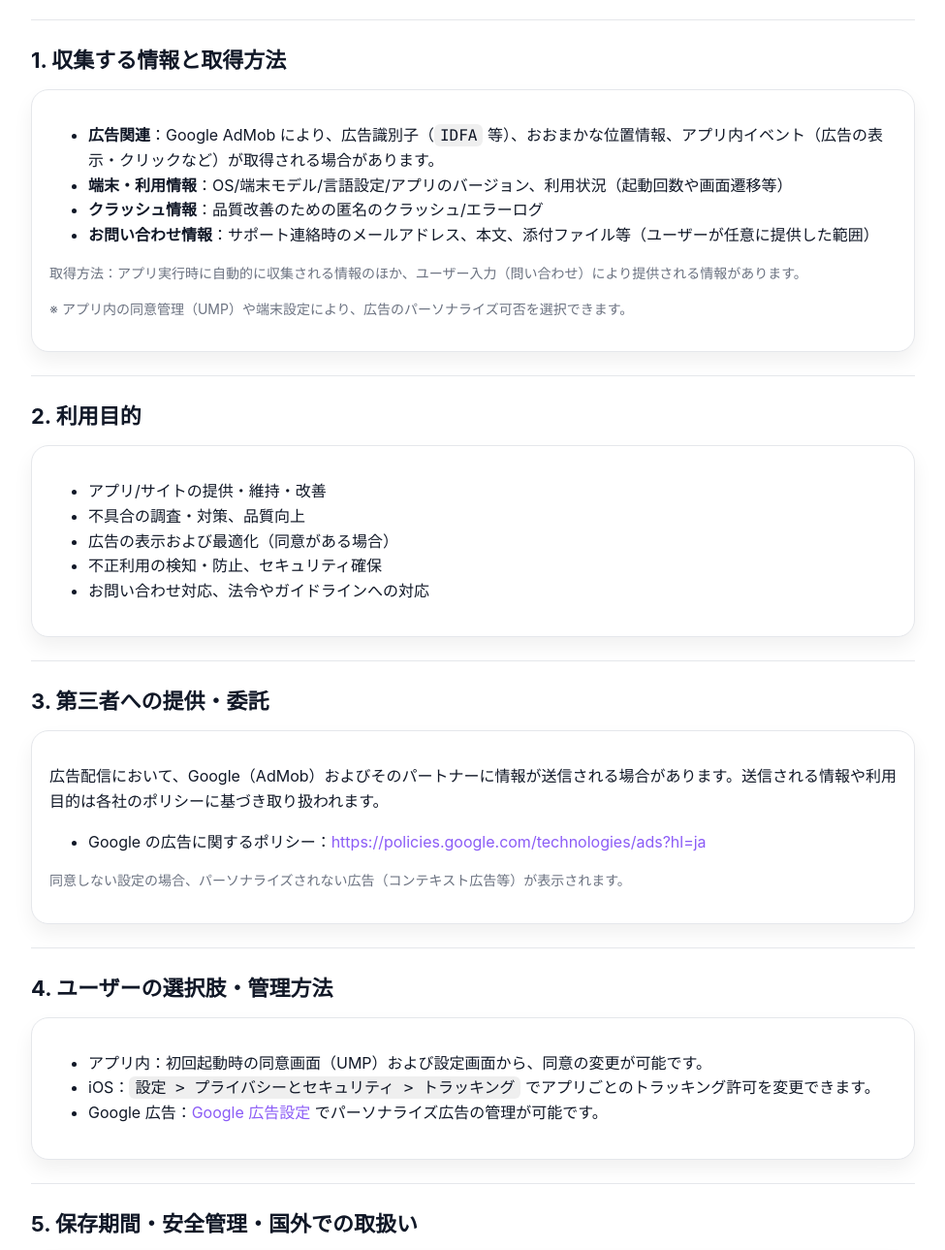
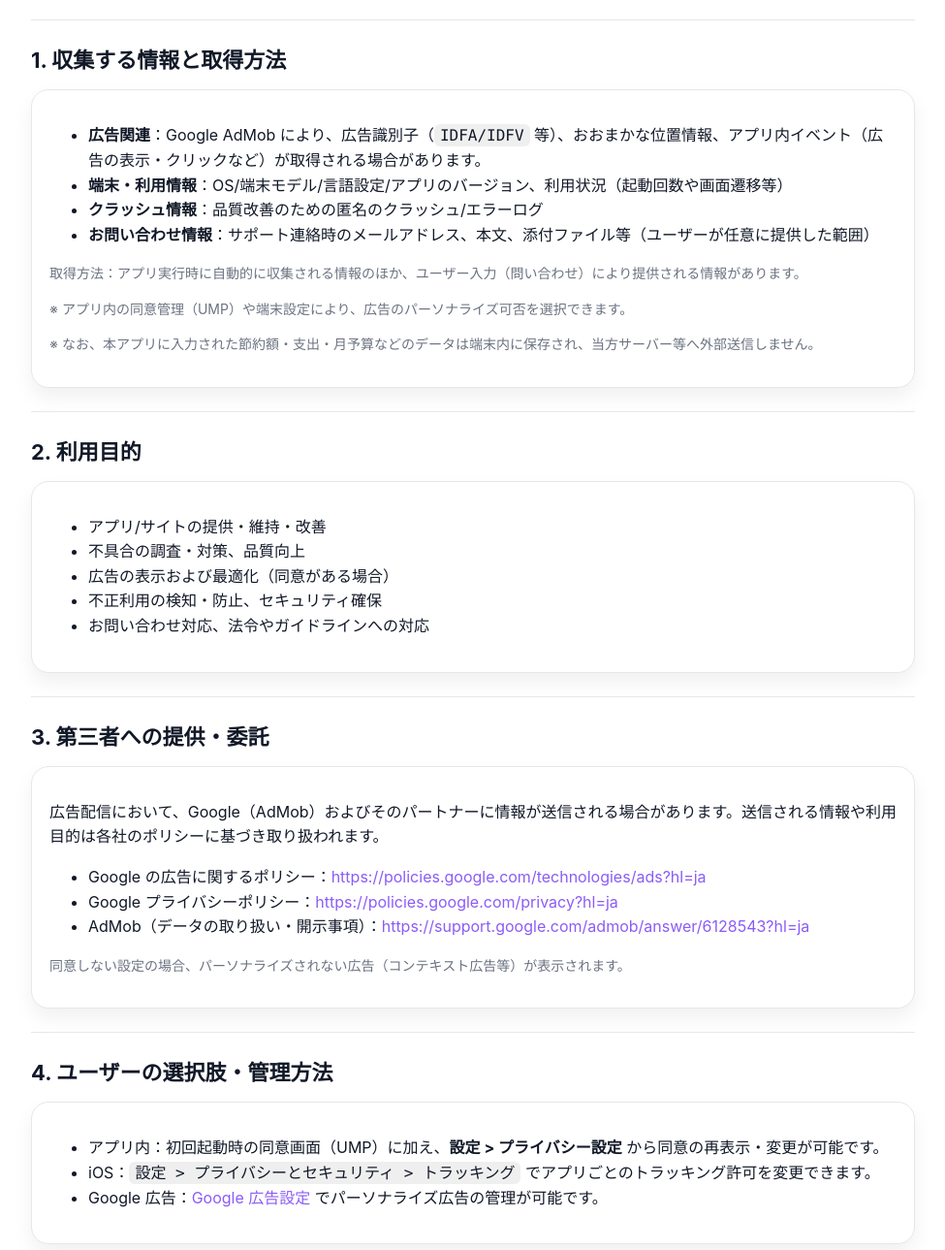
Before and after one commit to daichi-kashimoto/pokocho, a plain HTML site: page privacy.html in a window 1280 px wide. Shown: the part 320-1609 px from the top of the page at 97% size, without its empty margins (152-1127 px from the left). Drawn offline with Linux system fonts and the light colour scheme.

Commit message:
Update privacy.html

```diff
--- a/privacy.html
+++ b/privacy.html
@@ -19,13 +19,14 @@
     <h2 class="h2">1. 収集する情報と取得方法</h2>
     <div class="card">
       <ul>
-        <li><b>広告関連</b>：Google AdMob により、広告識別子（<code>IDFA</code> 等）、おおまかな位置情報、アプリ内イベント（広告の表示・クリックなど）が取得される場合があります。</li>
+        <li><b>広告関連</b>：Google AdMob により、広告識別子（<code>IDFA/IDFV</code> 等）、おおまかな位置情報、アプリ内イベント（広告の表示・クリックなど）が取得される場合があります。</li>
         <li><b>端末・利用情報</b>：OS/端末モデル/言語設定/アプリのバージョン、利用状況（起動回数や画面遷移等）</li>
         <li><b>クラッシュ情報</b>：品質改善のための匿名のクラッシュ/エラーログ</li>
         <li><b>お問い合わせ情報</b>：サポート連絡時のメールアドレス、本文、添付ファイル等（ユーザーが任意に提供した範囲）</li>
       </ul>
       <p class="small">取得方法：アプリ実行時に自動的に収集される情報のほか、ユーザー入力（問い合わせ）により提供される情報があります。</p>
       <p class="small">※ アプリ内の同意管理（UMP）や端末設定により、広告のパーソナライズ可否を選択できます。</p>
+      <p class="small">※ なお、本アプリに入力された節約額・支出・月予算などのデータは端末内に保存され、当方サーバー等へ外部送信しません。</p>
     </div>
   </section>
 
@@ -50,6 +51,8 @@
       <p>広告配信において、Google（AdMob）およびそのパートナーに情報が送信される場合があります。送信される情報や利用目的は各社のポリシーに基づき取り扱われます。</p>
       <ul>
         <li>Google の広告に関するポリシー：<a href="https://policies.google.com/technologies/ads?hl=ja">https://policies.google.com/technologies/ads?hl=ja</a></li>
+        <li>Google プライバシーポリシー：<a href="https://policies.google.com/privacy?hl=ja">https://policies.google.com/privacy?hl=ja</a></li>
+        <li>AdMob（データの取り扱い・開示事項）：<a href="https://support.google.com/admob/answer/6128543?hl=ja">https://support.google.com/admob/answer/6128543?hl=ja</a></li>
       </ul>
       <p class="small">同意しない設定の場合、パーソナライズされない広告（コンテキスト広告等）が表示されます。</p>
     </div>
@@ -60,7 +63,7 @@
     <h2 class="h2">4. ユーザーの選択肢・管理方法</h2>
     <div class="card">
       <ul>
-        <li>アプリ内：初回起動時の同意画面（UMP）および設定画面から、同意の変更が可能です。</li>
+        <li>アプリ内：初回起動時の同意画面（UMP）に加え、<b>設定 &gt; プライバシー設定</b> から同意の再表示・変更が可能です。</li>
         <li>iOS：<kbd>設定 &gt; プライバシーとセキュリティ &gt; トラッキング</kbd> でアプリごとのトラッキング許可を変更できます。</li>
         <li>Google 広告：<a href="https://adssettings.google.com/">Google 広告設定</a> でパーソナライズ広告の管理が可能です。</li>
       </ul>
@@ -100,7 +103,7 @@
   <section class="section">
     <h2 class="h2">8. 未成年者の個人情報</h2>
     <div class="card">
-      <p>16歳未満のユーザーは、保護者の同意を得た上で本アプリをご利用ください。保護者からの代理請求にも対応します。</p>
+      <p>本アプリは子ども（13歳未満）を主たる対象としていません。13歳未満のユーザーから意図せず情報取得が判明した場合は、速やかに削除等の対応を行います。未成年のユーザーは、必要に応じて保護者の同意を得た上でご利用ください。</p>
     </div>
   </section>
 
```
